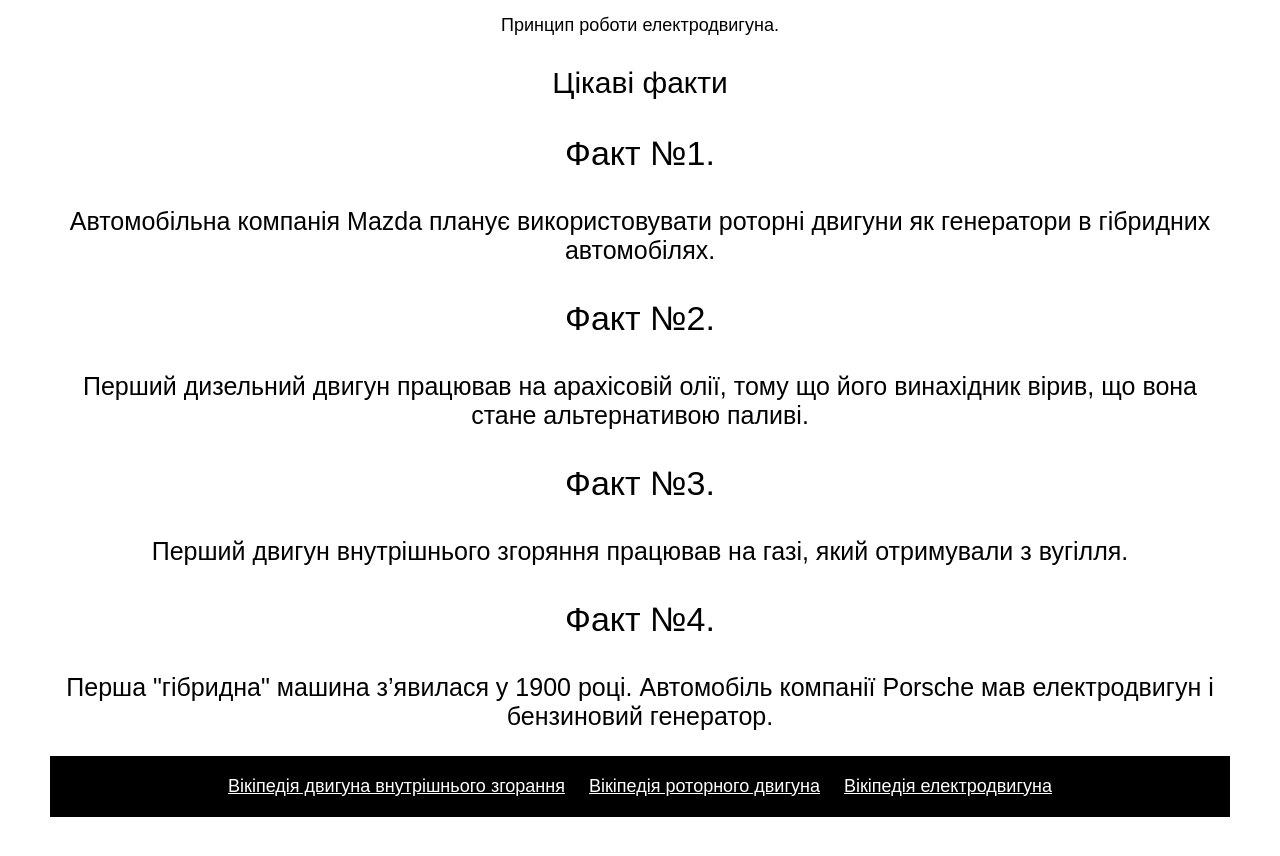
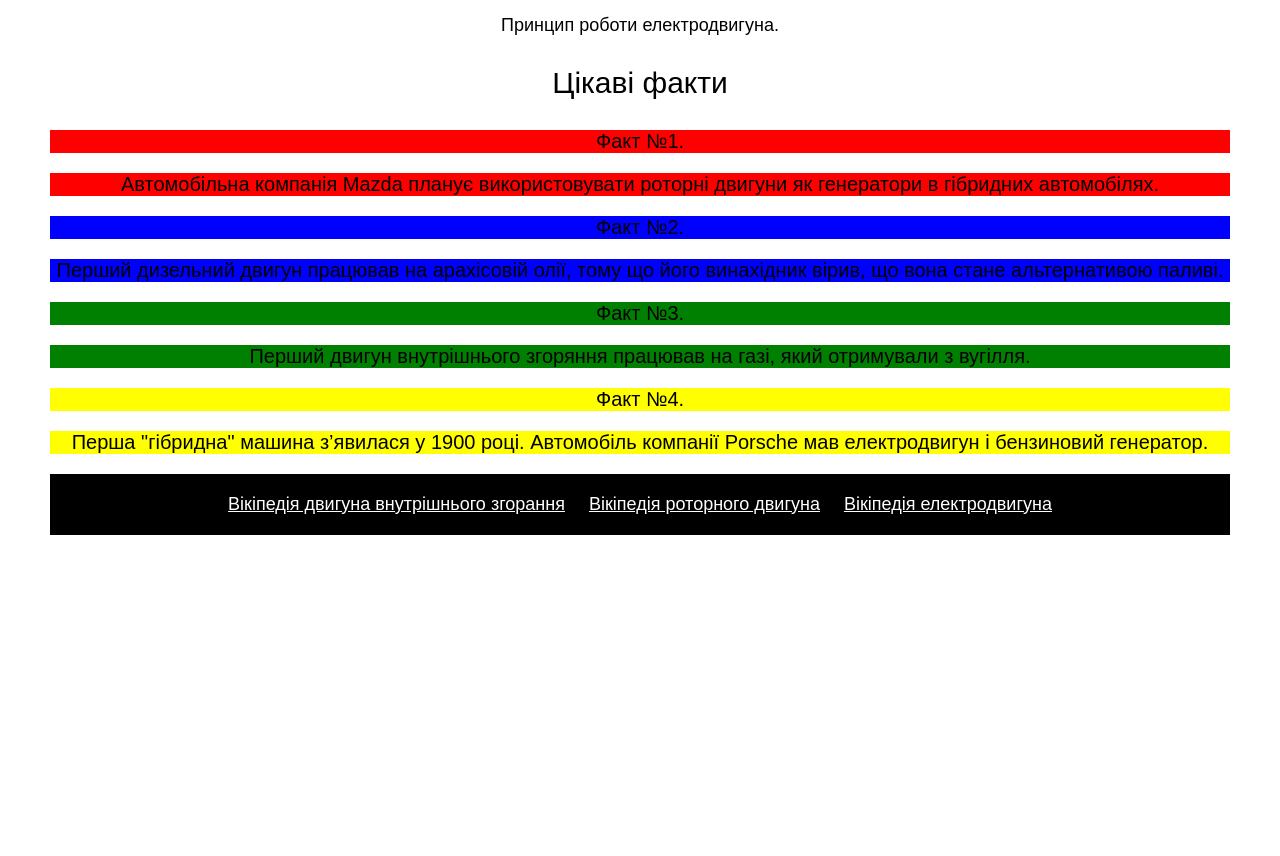
Before and after one commit to BogdaniO0/Engine, a plain HTML site: page index.html in a window 1280 px wide. Shown: the part 1509-2365 px from the top of the page. After the commit the page ends 2094 px from the top, so only its background shows below. Drawn offline with Linux system fonts and the light colour scheme.

Commit message:
index.html

```diff
--- a/index.html
+++ b/index.html
@@ -30,14 +30,14 @@
             <img class="rotary" src="https://upload.wikimedia.org/wikipedia/commons/thumb/8/89/Electric_motor.gif/220px-Electric_motor.gif">
             <p class="pr">Принцип роботи електродвигуна.</p>
             <p id="section5" class="facts">Цікаві факти</p>
-            <p class="facts1">Факт №1.</p>
-            <p class="facts2">Автомобільна компанія Mazda планує використовувати роторні двигуни як генератори в гібридних автомобілях.</p>
-            <p class="facts1">Факт №2.</p>
-            <p class="facts2">Перший дизельний двигун працював на арахісовій олії, тому що його винахідник вірив, що вона стане альтернативою паливі.</p>
-            <p class="facts1">Факт №3.</p>
-            <p class="facts2">Перший двигун внутрішнього згоряння працював на газі, який отримували з вугілля.</p>
-            <p class="facts1">Факт №4.</p>
-            <p class="facts2">Перша "гібридна" машина з’явилася у 1900 році. Автомобіль компанії Porsche мав електродвигун і бензиновий генератор.</p>
+            <p class="bg1" class="facts1">Факт №1.</p>
+            <p class="bg1" class="facts2">Автомобільна компанія Mazda планує використовувати роторні двигуни як генератори в гібридних автомобілях.</p>
+            <p class="bg2" class="facts1">Факт №2.</p>
+            <p class="bg2" class="facts2">Перший дизельний двигун працював на арахісовій олії, тому що його винахідник вірив, що вона стане альтернативою паливі.</p>
+            <p class="bg3" class="facts1">Факт №3.</p>
+            <p class="bg3" class="facts2">Перший двигун внутрішнього згоряння працював на газі, який отримували з вугілля.</p>
+            <p class="bg4" class="facts1">Факт №4.</p>
+            <p class="bg4" class="facts2">Перша "гібридна" машина з’явилася у 1900 році. Автомобіль компанії Porsche мав електродвигун і бензиновий генератор.</p>
         </main>
         <footer>
             <nav class="nav2">
```
